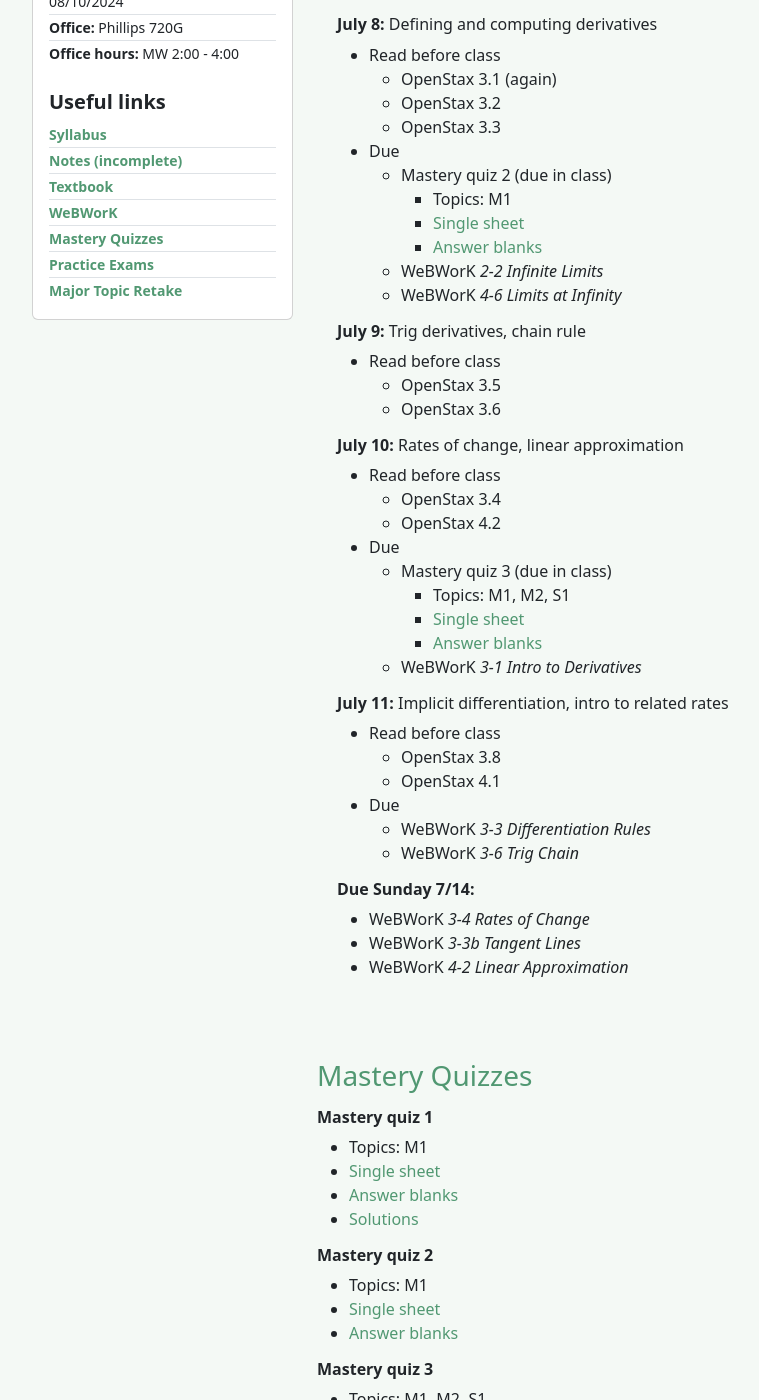
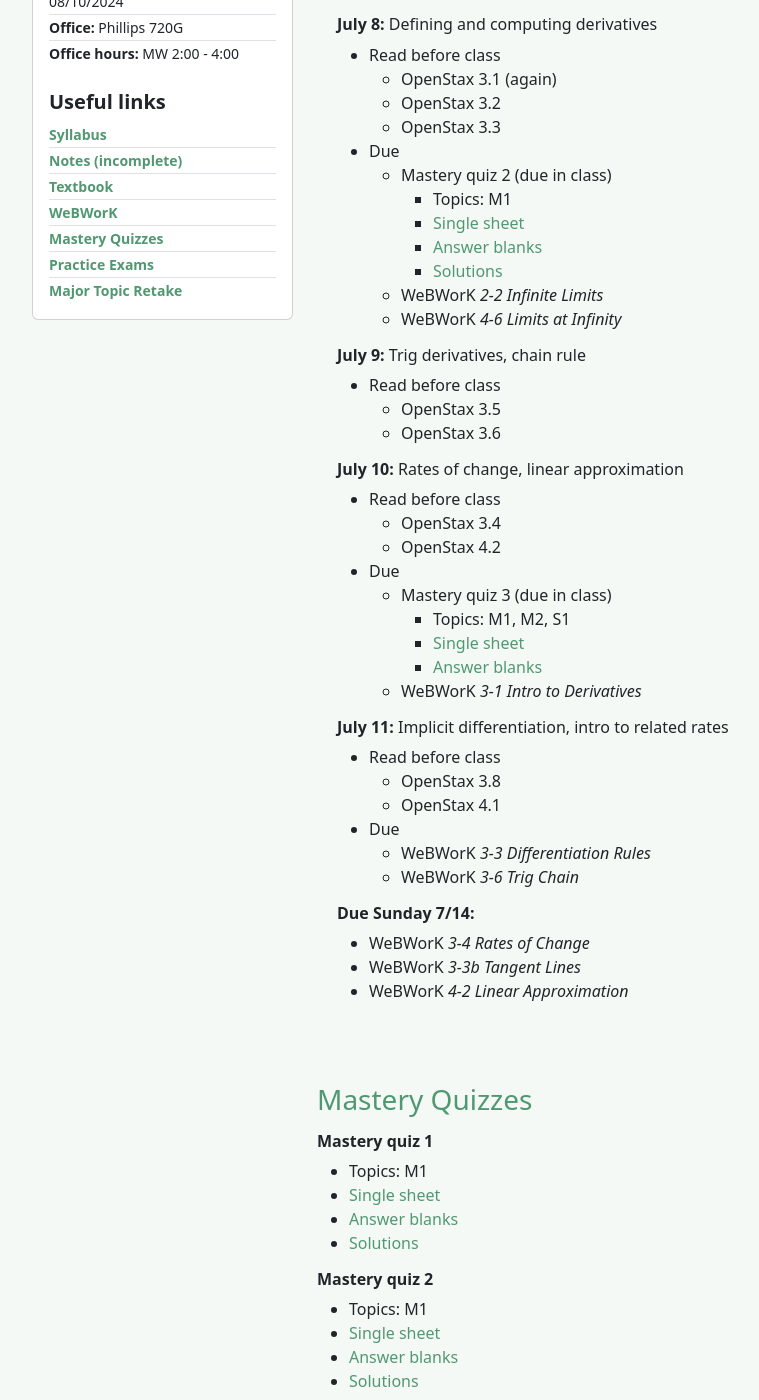
Before and after one commit to bncling/bncl-site, a Jekyll site: the page built from _courses/GW1231_summer_24.markdown, in a window 1280 px wide and 1400 px high, scrolled down 271 px. Shown: the whole window, without its empty margins (50-809 px from the left). Built offline with Jekyll 4.4.1, drawn with Linux system fonts in a browser that asks for light colours.

Commit message:
rebuilding site Mon Jul  8 21:42:01 EDT 2024

```diff
--- a/_courses/GW1231_summer_24.markdown
+++ b/_courses/GW1231_summer_24.markdown
@@ -86,6 +86,7 @@ Some of the most common things that trip people up in this course are more to do
 		- Topics: M1
 		- [Single sheet](/assets/documents/mq2_single_sheet.pdf)
 		- [Answer blanks](/assets/documents/mq2_answer_blanks.pdf)
+		- [Solutions](/assets/documents/mq2_solutions.pdf)
 	- WeBWorK *2-2 Infinite Limits*
 	- WeBWorK *4-6 Limits at Infinity*
 
@@ -278,6 +279,7 @@ Some of the most common things that trip people up in this course are more to do
 - Topics: M1
 - [Single sheet](/assets/documents/mq2_single_sheet.pdf)
 - [Answer blanks](/assets/documents/mq2_answer_blanks.pdf)
+- [Solutions](/assets/documents/mq2_solutions.pdf)
 
 ###### **Mastery quiz 3**
 - Topics: M1, M2, S1
```
Also changed, not shown: 1 other file.
